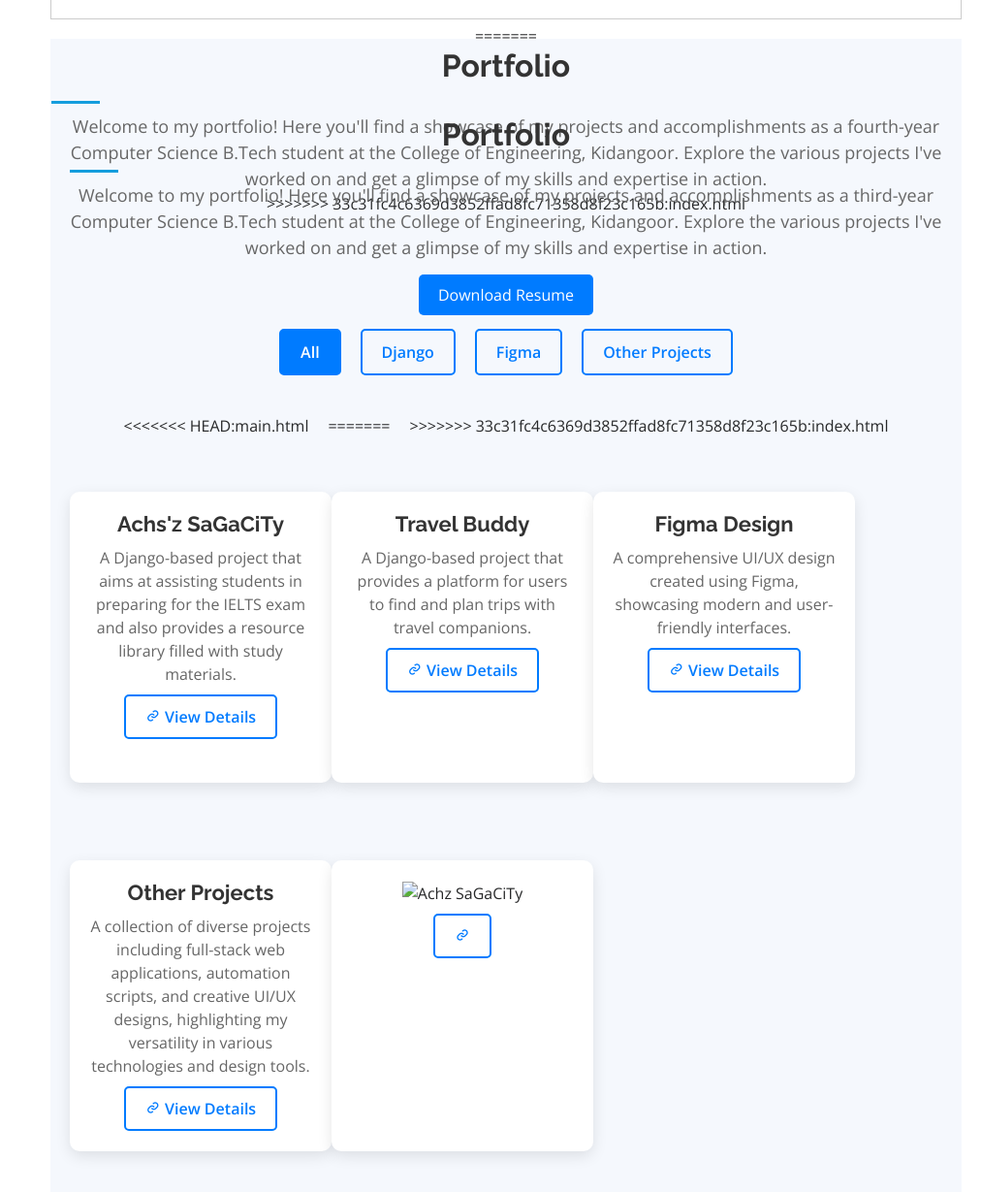
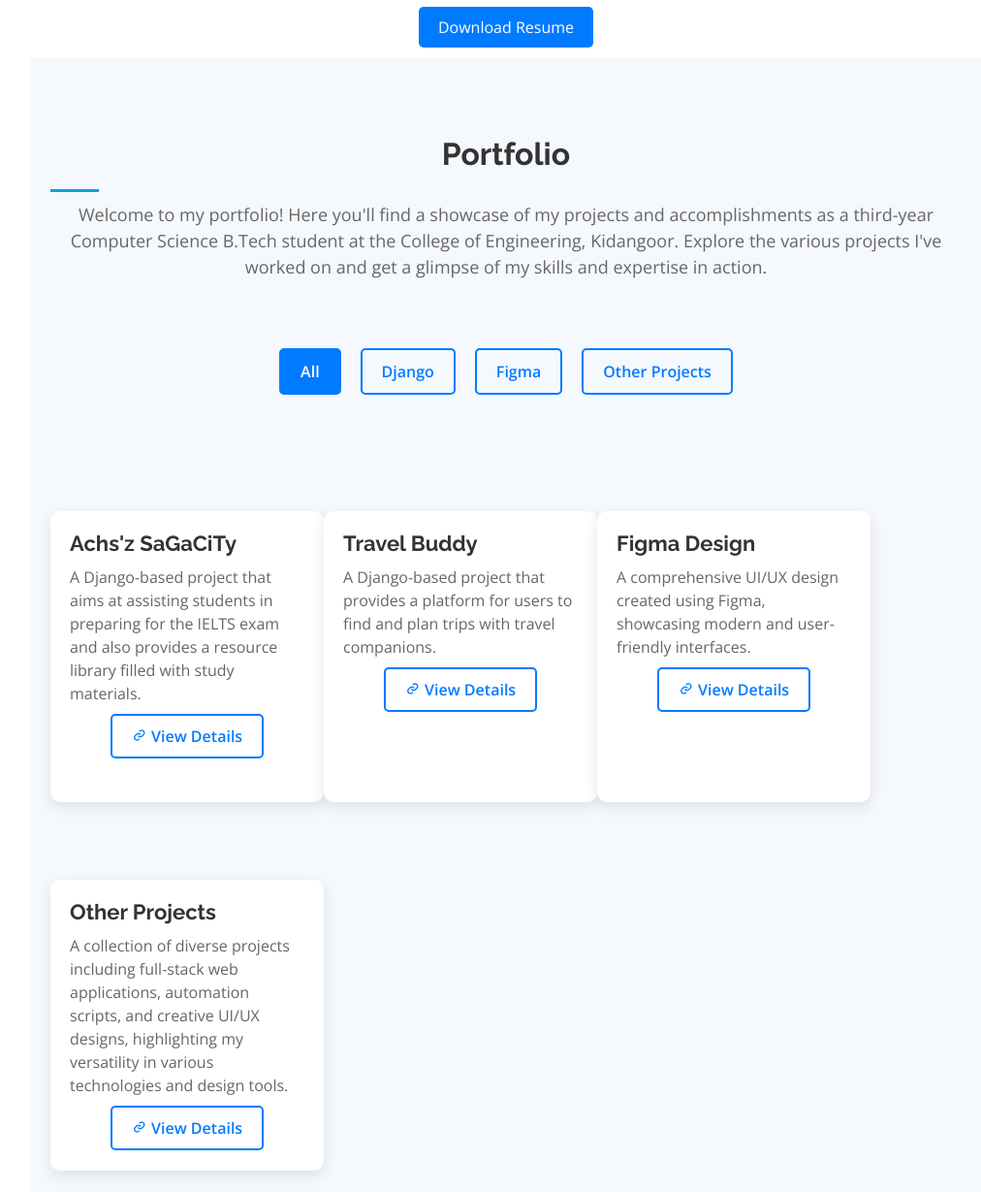
Before and after one commit to benjacobkoshy/benjacobPortfolio, a plain HTML site: page index.html in a window 1280 px wide. Shown: the part 4491-5720 px from the top of the page at 97% size, without its empty margins (268-1280 px from the left). Drawn offline with nearby package versions, Linux system fonts and the light colour scheme.

Commit message:
Update index.html

```diff
--- a/index.html
+++ b/index.html
@@ -260,11 +260,9 @@
       <p>As a computer science student with a focus on web development, data structures, and algorithms, I possess a diverse set of skills that enable me to tackle various challenges in the field. I am proficient in programming languages such as Java, Python, and JavaScript, and have experience working with frameworks like Django and Flutter.</p>
     </div>
 
-
     <div class="row skills-content">
 
       <div class="col-lg-6" data-aos="fade-up">
-
         <div class="progress">
           <span class="skill">HTML <i class="val">90%</i></span>
           <div class="progress-bar-wrap">
@@ -307,8 +305,6 @@
           </div>
         </div>
 
-
-
       </div>
 
       <div class="col-lg-6" data-aos="fade-up" data-aos-delay="100">
@@ -334,15 +330,12 @@
           </div>
         </div>
 
-
-
         <div class="progress">
           <span class="skill">Java <i class="val">60%</i></span>
           <div class="progress-bar-wrap">
             <div class="progress-bar" role="progressbar" aria-valuenow="60" aria-valuemin="0" aria-valuemax="100"></div>
           </div>
         </div>
-
 
         <div class="progress">
           <span class="skill">Figma <i class="val">80%</i></span>
@@ -358,13 +351,13 @@
           </div>
         </div>
 
-
       </div>
 
     </div>
 
   </div>
 </section><!-- End Skills Section -->
+
 
 <!-- ======= Resume Section ======= -->
 <section id="resume" class="resume">
@@ -374,7 +367,6 @@
       <h2>Resume</h2>
       <p>Welcome to my resume section! Here you'll find a comprehensive overview of my education, work experience, projects, and skills. I'm excited to share my journey and accomplishments with you.</p>
     </div>
-
 
     <div class="row">
       <div class="col-lg-6" data-aos="fade-up">
@@ -389,57 +381,54 @@
           </ul>
         </div>
 
-
         <h3 class="resume-title">Education</h3>
         <div class="resume-item">
           <h4>Don Bosco School</h4>
           <h5>2007 - 2019</h5>
-              <p><em> High School</em></p>
-              <p>Grade : Full A+</p>
+          <p><em>High School</em></p>
+          <p>Grade: Full A+</p>
         </div>
         <div class="resume-item">
-              <h4>St.Marys School</h4>
+          <h4>St. Mary's School</h4>
           <h5>2019 - 2021</h5>
           <p><em>High Secondary</em></p>
-              <p>Grade : 97.5%</p>
+          <p>Grade: 97.5%</p>
         </div>
         <div class="resume-item">
           <h4>College Of Engineering Kidangoor</h4>
-              <h5>2021 - </h5>
+          <h5>2021 - Present</h5>
           <p><em>B.Tech Computer Science</em></p>
-              <p>CGPA : 8.6</p>
+          <p>CGPA: 8.6</p>
         </div>
       </div>
-
     </div>
 
   </div>
 </section><!-- End Resume Section -->
 
 
-<<<<<<< HEAD:main.html
+
+
+<!-- Resume PDF Section -->
 <div class="resume-section">
   <h2>My Resume</h2>
 
   <!-- Embed the PDF -->
   <div class="resume-container">
-          <iframe src="assets\resume\MAIN RESUME.pdf" width="100%" height="100%" title="Resume"></iframe>
-=======
-        <div class="section-title">
-          <h2>Portfolio</h2>
-          <p>Welcome to my portfolio! Here you'll find a showcase of my projects and accomplishments as a fourth-year Computer Science B.Tech student at the College of Engineering, Kidangoor. Explore the various projects I've worked on and get a glimpse of my skills and expertise in action.</p>
->>>>>>> 33c31fc4c6369d3852ffad8fc71358d8f23c165b:index.html
+    <iframe src="assets/resume/MAIN_RESUME.pdf" width="100%" height="600" title="Resume"></iframe>
   </div>
 
   <!-- Download Button -->
   <div class="download-button">
-          <a href="path-to-your-resume.pdf" download="Ben_Jacob_Koshy_Resume.pdf">
+    <a href="assets/resume/MAIN_RESUME.pdf" download="Ben_Jacob_Koshy_Resume.pdf">
       Download Resume
     </a>
   </div>
 </div>
 
 
+
+<!-- ======= Portfolio Section ======= -->
 <section id="portfolio" class="portfolio section-bg">
   <div class="container">
 
@@ -464,21 +453,19 @@
       <div class="portfolio-item filter-django">
         <div class="portfolio-wrap">
           <h4>Achs'z SaGaCiTy</h4>
-                <p>A Django-based project that aims at assisting
-                  students in preparing for the IELTS exam and also provides a resource library filled with study materials.</p>
+          <p>A Django-based project that aims at assisting students in preparing for the IELTS exam and also provides a resource library filled with study materials.</p>
           <div class="portfolio-links">
-                    <a href="portfolio-detils-achszsagacity.html" title="More Details"><i class="bx bx-link"></i> View Details</a>
+            <a href="portfolio-details-achszsagacity.html" title="More Details"><i class="bx bx-link"></i> View Details</a>
           </div>
         </div>
       </div>
 
-<<<<<<< HEAD:main.html
       <div class="portfolio-item filter-django">
         <div class="portfolio-wrap">
           <h4>Travel Buddy</h4>
           <p>A Django-based project that provides a platform for users to find and plan trips with travel companions.</p>
           <div class="portfolio-links">
-                        <a href="portfolio-details-travell_buddy.html" title="More Details"><i class="bx bx-link"></i> View Details</a>
+            <a href="portfolio-details-travel_buddy.html" title="More Details"><i class="bx bx-link"></i> View Details</a>
           </div>
         </div>
       </div>
@@ -502,27 +489,11 @@
           </div>
         </div>
       </div>
-=======
-           <div class="col-lg-4 col-md-6 portfolio-item filter-web">
-            <div class="portfolio-wrap">
-              <img src="assets/img/portfolio/achzsagacity.png" class="img-fluid" alt="Achz SaGaCiTy">
-              <div class="portfolio-links">
-
-                <a href="https://achzsagacity.pythonanywhere.com/" title="More Details"><i class="bx bx-link"></i></a>
-              </div>
-            </div>
-          </div>
-
->>>>>>> 33c31fc4c6369d3852ffad8fc71358d8f23c165b:index.html
-
 
     </div>
 
   </div>
 </section><!-- End Portfolio Section -->
-
-
-
 
 
     <!-- ======= Contact Section ======= -->
```
Lines whose indentation alone changed are shown as unchanged.
